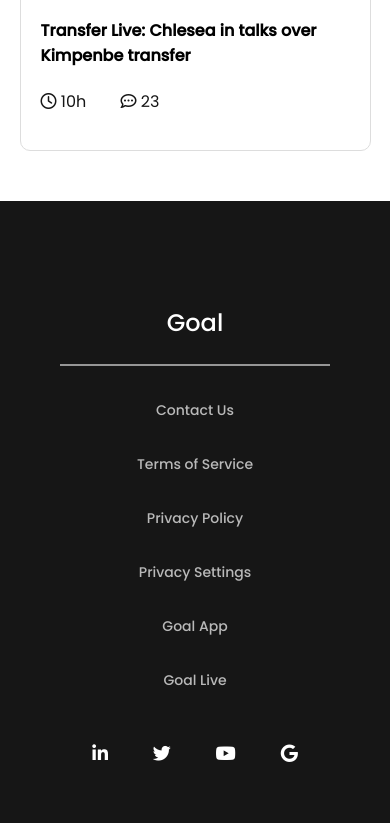
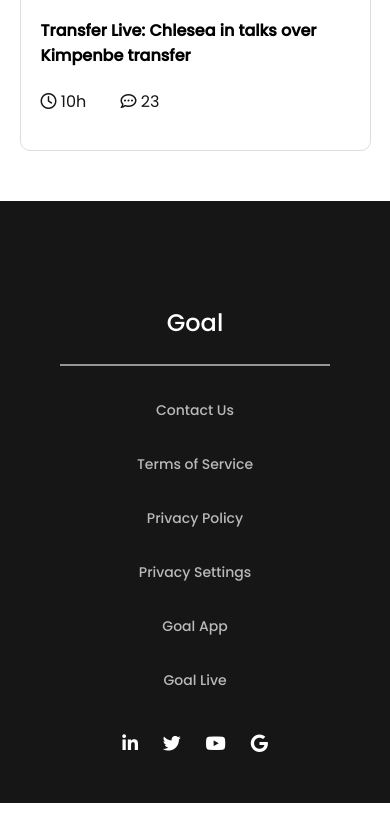
Before and after one commit to Ziaul-hasan/world-cup, a plain HTML site: page index.html in a window 390 px wide. Shown: the part 3831-4654 px from the top of the page. Drawn offline with Linux system fonts and the light colour scheme.

Commit message:
another problem fixed

```diff
--- a/style.css
+++ b/style.css
@@ -413,6 +413,9 @@ hr{
     .social-icon{
         font-size: 18px;
     }
+    .social-icon i{
+        margin: 10px;
+    }
 
     /* all group styles for mobile device */
     .goalk{
```
